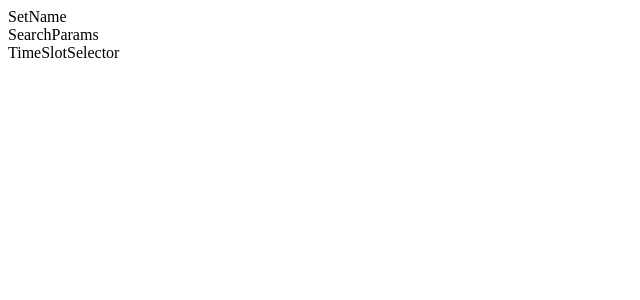
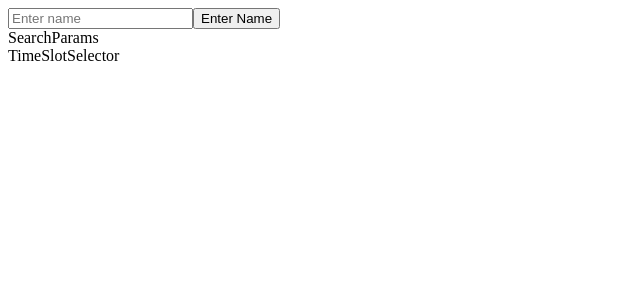
Before and after one commit to thesilverspoon/reservations, a React app: page / in a window 1280 px wide. Shown: the top 300 px of the page, without its empty margins (0-640 px from the left). Built offline with nearby package versions, Linux system fonts and the light colour scheme; no server answers; the HTML template or start-up script is replaced by a standard one.

Commit message:
Basic functional SetName component

```diff
--- a/client/src/components/Reservation.jsx
+++ b/client/src/components/Reservation.jsx
@@ -17,9 +17,15 @@ class Reservation extends React.Component {
       availabilityInfo: [],
       // date: '',
       // time: 17,
-      // name: '',
+      name: '',
       // party: 1,
     };
+
+    this.setName = this.setName.bind(this);
+  }
+
+  setName(name) {
+    this.setState({ name });
   }
 
   componentDidMount() {
@@ -40,7 +46,10 @@ class Reservation extends React.Component {
   render() {
     return (
       <div>
-        <SetName />
+        <SetName
+          name={this.state.name}
+          clickHandler={this.setName}
+        />
         <SearchParams />
         <TimeSlotSelector />
       </div>
--- a/client/src/components/SetName.jsx
+++ b/client/src/components/SetName.jsx
@@ -1,5 +1,62 @@
 import React from 'react';
+import PropTypes from 'prop-types';
 
-const SetName = () => <div>SetName</div>;
+class SetName extends React.Component {
+  constructor(props) {
+    super(props);
+
+    this.state = {
+      nameVal: '',
+    };
+  }
+
+  handleButtonClick() {
+    if (this.state.nameVal.length > 0) {
+      this.props.clickHandler(this.state.nameVal);
+      this.setState({
+        nameVal: '',
+      });
+    }
+  }
+
+  handleKeyPress(e) {
+    if (e.key === 'Enter') {
+      this.handleButtonClick();
+    }
+  }
+
+  render() {
+    const { name } = this.props;
+    return (
+      <div>
+        {name
+        ? `Welcome, ${name}`
+        : (
+          <div>
+            <input
+              type="text"
+              placeholder="Enter name"
+              id="nameInput"
+              value={this.state.nameVal}
+              onChange={(e) => { this.setState({ nameVal: e.target.value }); }}
+              onKeyPress={e => this.handleKeyPress(e)}
+            />
+            <button
+              id="nameButton"
+              onClick={() => this.handleButtonClick()}
+            >
+              Enter Name
+            </button>
+          </div>)
+      }
+      </div>);
+  }
+}
+
+
+SetName.propTypes = {
+  name: PropTypes.string.isRequired,
+  clickHandler: PropTypes.func.isRequired,
+};
 
 export default SetName;
```
